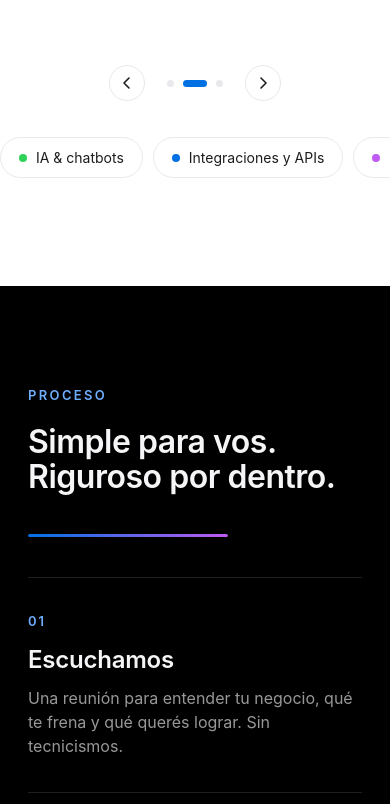
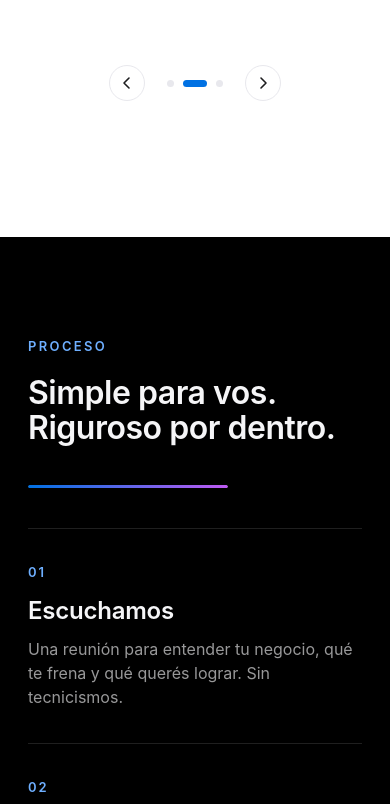
Before and after one commit to vpstudiodev-09/Vp-Studio, a plain HTML site: page index.html in a window 390 px wide. Shown: the part 1520-2324 px from the top of the page. Drawn offline with Linux system fonts and the light colour scheme.

Commit message:
Ocultar chips en mobile y dar aire al email del CTA
Co-authored-by: Cursor <cursoragent@cursor.com>

```diff
--- a/css/styles.css
+++ b/css/styles.css
@@ -723,7 +723,13 @@ a { color: inherit; text-decoration: none; }
   gap: 18px;
 }
 
-.cta__mail { font-size: 15px; color: var(--gray); letter-spacing: 0.01em; }
+.cta__mail {
+  display: inline-block;
+  margin-top: 28px;
+  font-size: 15px;
+  color: var(--gray);
+  letter-spacing: 0.01em;
+}
 .cta__mail a { color: var(--accent); }
 .cta__mail a:hover { text-decoration: underline; }
 
@@ -1269,20 +1275,6 @@ a { color: inherit; text-decoration: none; }
   .c-arrow:hover  { border-color: var(--accent); color: var(--accent); }
   .c-arrow:active { transform: scale(0.88); }
 
-  /* Chips en mobile: scroll horizontal con inercia */
-  .chips {
-    flex-wrap: nowrap;
-    overflow-x: auto;
-    -webkit-overflow-scrolling: touch;
-    overscroll-behavior-x: contain;
-    scroll-snap-type: x proximity;
-    padding-bottom: 8px;
-    margin: 0 -28px;
-    padding-left: 28px;
-    padding-right: 28px;
-    scrollbar-width: none;
-  }
-  .chip { scroll-snap-align: start; }
-  .chips::-webkit-scrollbar { display: none; }
-  .chip { flex-shrink: 0; }
+  /* Chips: ocultas en mobile; las 3 cards del carrusel alcanzan */
+  .chips { display: none; }
 }
```
